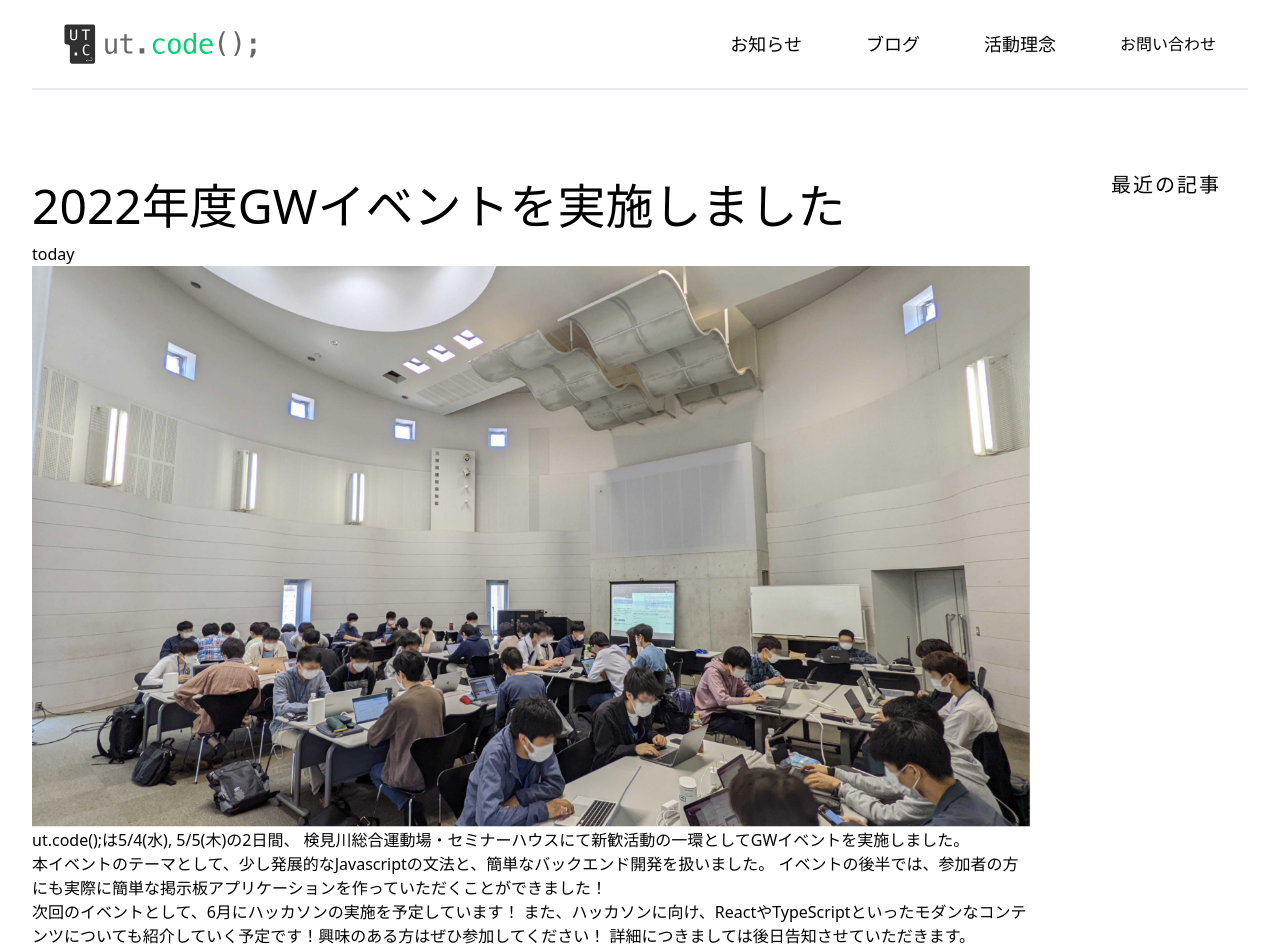
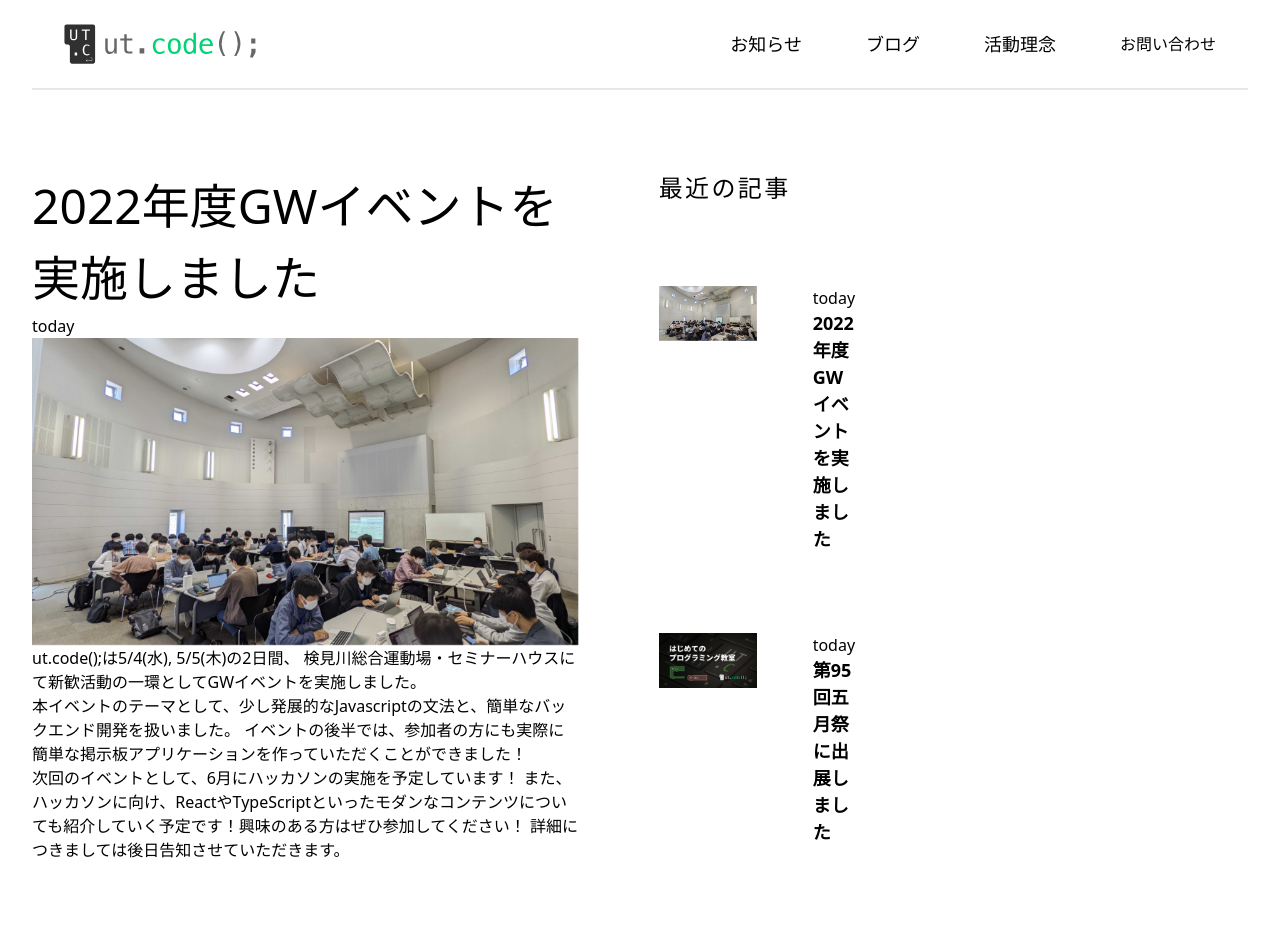
Before and after one commit to ut-code/website-old, a Next.js app: page /blog/goldenWeek-2022 in a window 1280 px wide. After the commit the page ends 862 px from the top, so only its background shows below. Built offline with nearby package versions, Linux system fonts and the light colour scheme.

Commit message:
ブログ機能を更新しました

```diff
--- /dev/null
+++ b/src/components/TinyPost.tsx
@@ -0,0 +1,26 @@
+export type TinyPostType = {
+  slug2: string;
+  frontmatter: {
+    title: string;
+    date: string;
+    coverImage: string;
+    excerpt: string;
+  };
+  content?: string;
+};
+
+export default function TinyPost({ post }: { post: TinyPostType }) {
+  return (
+    <div className="flex mt-20 w-1/3">
+      <div className="">
+        <img src={post.frontmatter.coverImage} alt="" className="" />
+      </div>
+      <div className="ml-14">
+        <div>{post.frontmatter.date}</div>
+        <h3 className="text-lg font-extrabold hover:text-green-400">
+          <a href={`/blog/${post.slug2}`}>{post.frontmatter.title}</a>
+        </h3>
+      </div>
+    </div>
+  );
+}
--- a/src/pages/blog/[slug].tsx
+++ b/src/pages/blog/[slug].tsx
@@ -4,8 +4,21 @@ import matter from "gray-matter";
 import { marked } from "marked";
 import NormalHeader from "../../components/NormalHeader";
 import ContentContainer from "../../components/ContentContainer";
+import TinyPost from "../../components/TinyPost";
 
-type PostPage = {
+type TinyPostType = {
+  slug2: string;
+  frontmatter: {
+    title: string;
+    date: string;
+    coverImage: string;
+    excerpt: string;
+  };
+  content?: string;
+};
+
+type TinyPostPage = {
+  slug: string;
   frontmatter: {
     title: string;
     date: string;
@@ -14,12 +27,27 @@ type PostPage = {
     id: number;
   };
   content: string;
+  posts: TinyPostsType;
 };
 
+type TinyPostsType = [
+  {
+    slug2: string;
+    frontmatter: {
+      title: string;
+      date: string;
+      coverImage: string;
+      excerpt: string;
+    };
+  }
+];
+
 export default function PostPage({
+  slug,
   frontmatter: { title, date, coverImage },
   content,
-}: PostPage) {
+  posts,
+}: TinyPostPage) {
   return (
     <>
       <ContentContainer>
@@ -34,7 +62,12 @@ export default function PostPage({
             <div dangerouslySetInnerHTML={{ __html: marked(content) }} />
           </article>
         </div>
-        <div className="w-64 text-xl tracking-widest">最近の記事</div>
+        <div>
+          <div className="w-2/5 text-2xl tracking-widest">最近の記事</div>
+          {posts.map((post: TinyPostType) => (
+            <TinyPost key={slug} post={post} />
+          ))}
+        </div>
       </ContentContainer>
     </>
   );
@@ -57,17 +90,31 @@ export async function getStaticProps({
 }: {
   params: { slug: string };
 }) {
-  const markdownWithMeta = fs.readFileSync(
+  const files = fs.readdirSync(path.join("posts"));
+  const posts = files.map((filename) => {
+    const slug2 = filename.replace(".md", "");
+    const markdownWithMeta1 = fs.readFileSync(
+      path.join("posts", filename),
+      "utf-8"
+    );
+    const { data: frontmatter } = matter(markdownWithMeta1);
+    return {
+      slug2,
+      frontmatter,
+    };
+  });
+  const markdownWithMeta2 = fs.readFileSync(
     path.join("posts", `${slug}.md`),
     "utf-8"
   );
 
-  const { data: frontmatter, content } = matter(markdownWithMeta);
+  const { data: frontmatter, content } = matter(markdownWithMeta2);
   return {
     props: {
       frontmatter,
       slug,
       content,
+      posts,
     },
   };
 }
```
